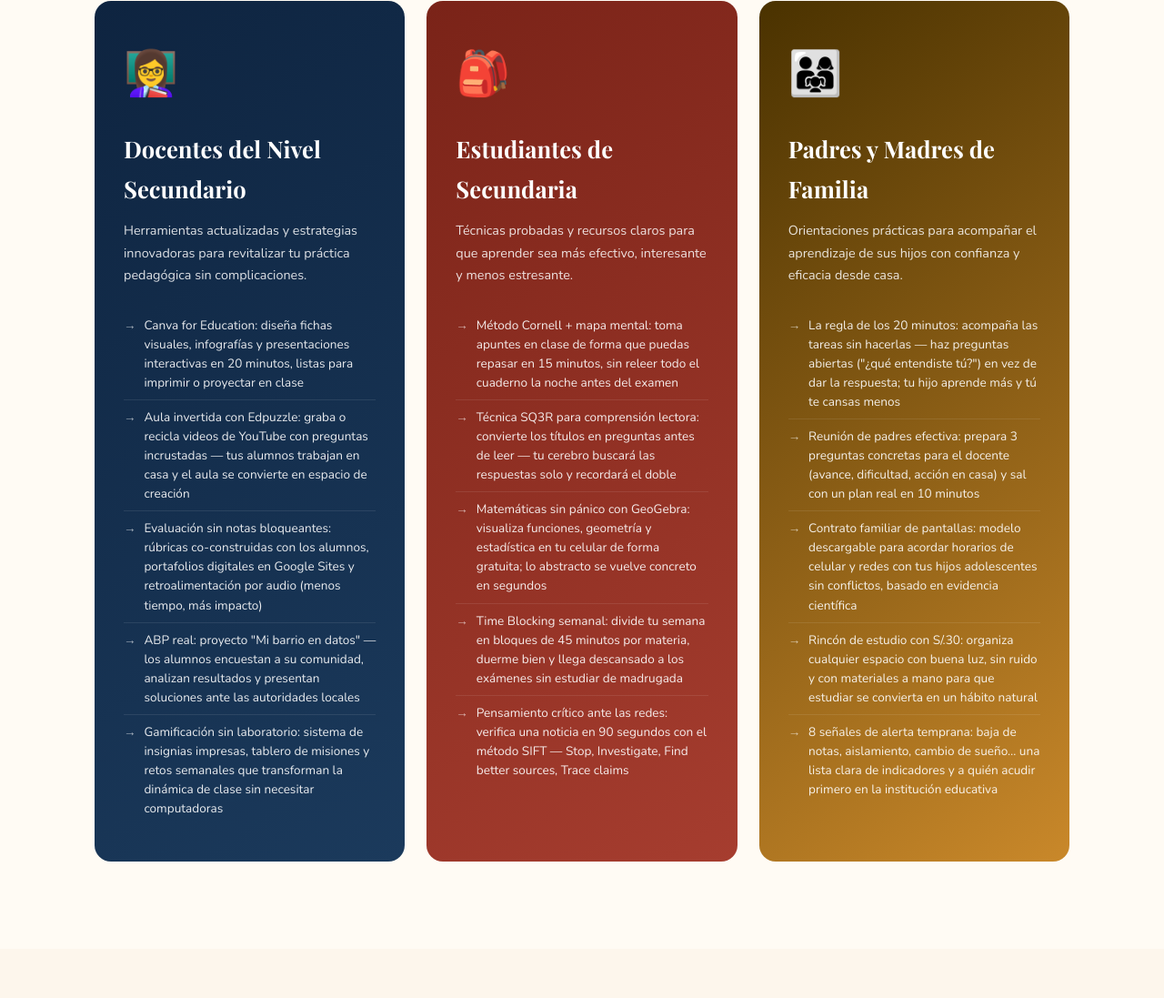
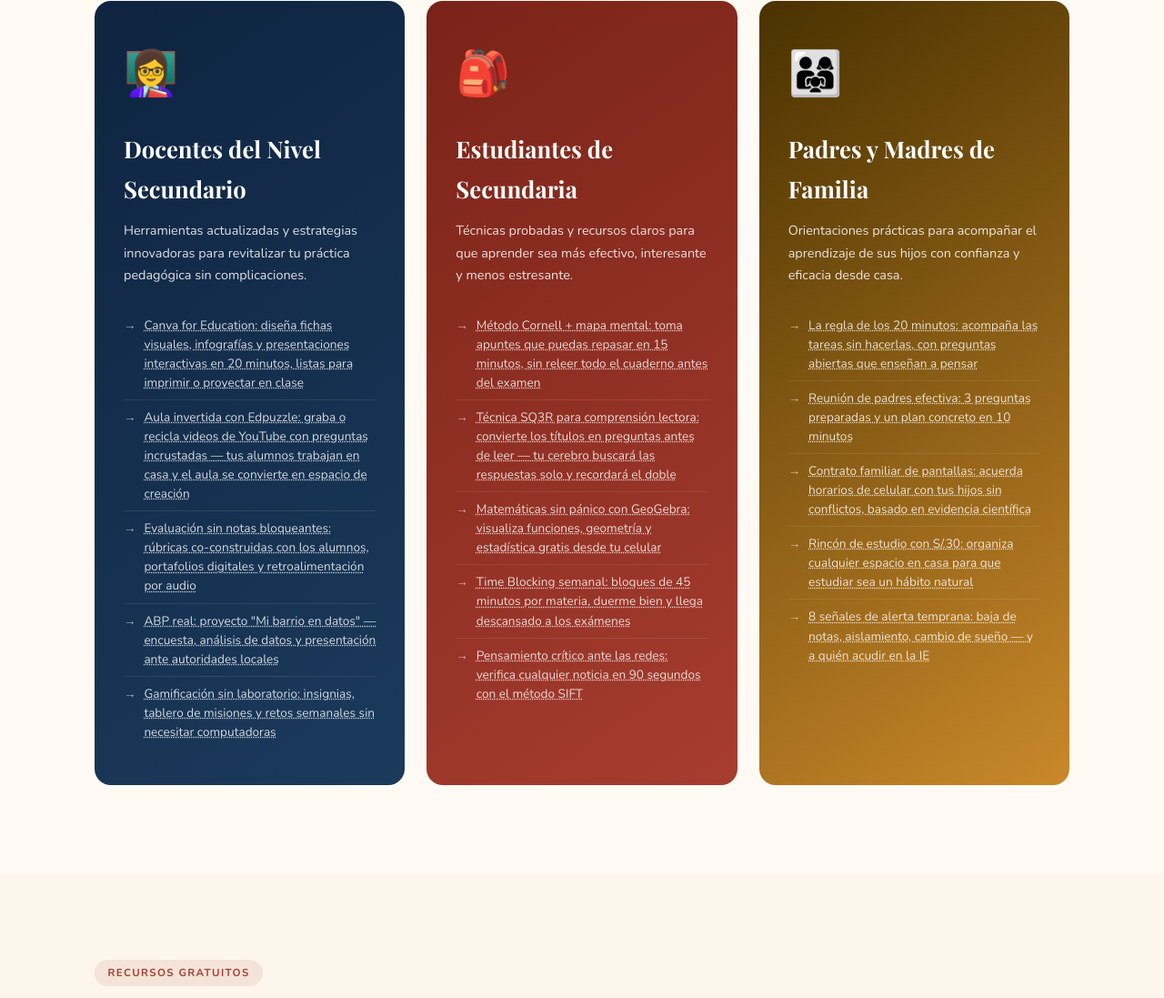
Before and after one commit to khairdidact/acutis-pedagogia, a plain HTML site: page index.html in a window 1280 px wide. Shown: the part 2177-3274 px from the top of the page at 91% size. Drawn offline with nearby package versions, Linux system fonts and the light colour scheme; a web font is replaced by a local one.

Commit message:
Update index.html

```diff
--- a/index.html
+++ b/index.html
@@ -773,11 +773,11 @@
         <h3>Docentes del Nivel Secundario</h3>
         <p>Herramientas actualizadas y estrategias innovadoras para revitalizar tu práctica pedagógica sin complicaciones.</p>
         <ul class="audience-list">
-          <li>Canva for Education: diseña fichas visuales, infografías y presentaciones interactivas en 20 minutos, listas para imprimir o proyectar en clase</li>
-          <li>Aula invertida con Edpuzzle: graba o recicla videos de YouTube con preguntas incrustadas — tus alumnos trabajan en casa y el aula se convierte en espacio de creación</li>
-          <li>Evaluación sin notas bloqueantes: rúbricas co-construidas con los alumnos, portafolios digitales en Google Sites y retroalimentación por audio (menos tiempo, más impacto)</li>
-          <li>ABP real: proyecto "Mi barrio en datos" — los alumnos encuestan a su comunidad, analizan resultados y presentan soluciones ante las autoridades locales</li>
-          <li>Gamificación sin laboratorio: sistema de insignias impresas, tablero de misiones y retos semanales que transforman la dinámica de clase sin necesitar computadoras</li>
+          <li><a href="canva-education.html" style="color:rgba(255,255,255,.9);text-decoration:underline dotted">Canva for Education: diseña fichas visuales, infografías y presentaciones interactivas en 20 minutos, listas para imprimir o proyectar en clase</a></li>
+          <li><a href="aula-invertida-edpuzzle.html" style="color:rgba(255,255,255,.9);text-decoration:underline dotted">Aula invertida con Edpuzzle: graba o recicla videos de YouTube con preguntas incrustadas — tus alumnos trabajan en casa y el aula se convierte en espacio de creación</a></li>
+          <li><a href="evaluacion-sin-notas.html" style="color:rgba(255,255,255,.9);text-decoration:underline dotted">Evaluación sin notas bloqueantes: rúbricas co-construidas con los alumnos, portafolios digitales y retroalimentación por audio</a></li>
+          <li><a href="abp-real.html" style="color:rgba(255,255,255,.9);text-decoration:underline dotted">ABP real: proyecto "Mi barrio en datos" — encuesta, análisis de datos y presentación ante autoridades locales</a></li>
+          <li><a href="gamificacion-sin-laboratorio.html" style="color:rgba(255,255,255,.9);text-decoration:underline dotted">Gamificación sin laboratorio: insignias, tablero de misiones y retos semanales sin necesitar computadoras</a></li>
         </ul>
       </div>
 
@@ -786,11 +786,11 @@
         <h3>Estudiantes de Secundaria</h3>
         <p>Técnicas probadas y recursos claros para que aprender sea más efectivo, interesante y menos estresante.</p>
         <ul class="audience-list">
-          <li>Método Cornell + mapa mental: toma apuntes en clase de forma que puedas repasar en 15 minutos, sin releer todo el cuaderno la noche antes del examen</li>
-          <li>Técnica SQ3R para comprensión lectora: convierte los títulos en preguntas antes de leer — tu cerebro buscará las respuestas solo y recordará el doble</li>
-          <li>Matemáticas sin pánico con GeoGebra: visualiza funciones, geometría y estadística en tu celular de forma gratuita; lo abstracto se vuelve concreto en segundos</li>
-          <li>Time Blocking semanal: divide tu semana en bloques de 45 minutos por materia, duerme bien y llega descansado a los exámenes sin estudiar de madrugada</li>
-          <li>Pensamiento crítico ante las redes: verifica una noticia en 90 segundos con el método SIFT — Stop, Investigate, Find better sources, Trace claims</li>
+          <li><a href="cornell-mapa-mental.html" style="color:rgba(255,255,255,.9);text-decoration:underline dotted">Método Cornell + mapa mental: toma apuntes que puedas repasar en 15 minutos, sin releer todo el cuaderno antes del examen</a></li>
+          <li><a href="tecnica-sq3r.html" style="color:rgba(255,255,255,.9);text-decoration:underline dotted">Técnica SQ3R para comprensión lectora: convierte los títulos en preguntas antes de leer — tu cerebro buscará las respuestas solo y recordará el doble</a></li>
+          <li><a href="geogebra-matematicas.html" style="color:rgba(255,255,255,.9);text-decoration:underline dotted">Matemáticas sin pánico con GeoGebra: visualiza funciones, geometría y estadística gratis desde tu celular</a></li>
+          <li><a href="time-blocking.html" style="color:rgba(255,255,255,.9);text-decoration:underline dotted">Time Blocking semanal: bloques de 45 minutos por materia, duerme bien y llega descansado a los exámenes</a></li>
+          <li><a href="pensamiento-critico-redes.html" style="color:rgba(255,255,255,.9);text-decoration:underline dotted">Pensamiento crítico ante las redes: verifica cualquier noticia en 90 segundos con el método SIFT</a></li>
         </ul>
       </div>
 
@@ -799,11 +799,11 @@
         <h3>Padres y Madres de Familia</h3>
         <p>Orientaciones prácticas para acompañar el aprendizaje de sus hijos con confianza y eficacia desde casa.</p>
         <ul class="audience-list">
-          <li>La regla de los 20 minutos: acompaña las tareas sin hacerlas — haz preguntas abiertas ("¿qué entendiste tú?") en vez de dar la respuesta; tu hijo aprende más y tú te cansas menos</li>
-          <li>Reunión de padres efectiva: prepara 3 preguntas concretas para el docente (avance, dificultad, acción en casa) y sal con un plan real en 10 minutos</li>
-          <li>Contrato familiar de pantallas: modelo descargable para acordar horarios de celular y redes con tus hijos adolescentes sin conflictos, basado en evidencia científica</li>
-          <li>Rincón de estudio con S/.30: organiza cualquier espacio con buena luz, sin ruido y con materiales a mano para que estudiar se convierta en un hábito natural</li>
-          <li>8 señales de alerta temprana: baja de notas, aislamiento, cambio de sueño… una lista clara de indicadores y a quién acudir primero en la institución educativa</li>
+          <li><a href="regla-20-minutos.html" style="color:rgba(255,255,255,.9);text-decoration:underline dotted">La regla de los 20 minutos: acompaña las tareas sin hacerlas, con preguntas abiertas que enseñan a pensar</a></li>
+          <li><a href="reunion-padres-efectiva.html" style="color:rgba(255,255,255,.9);text-decoration:underline dotted">Reunión de padres efectiva: 3 preguntas preparadas y un plan concreto en 10 minutos</a></li>
+          <li><a href="contrato-familiar-pantallas.html" style="color:rgba(255,255,255,.9);text-decoration:underline dotted">Contrato familiar de pantallas: acuerda horarios de celular con tus hijos sin conflictos, basado en evidencia científica</a></li>
+          <li><a href="rincon-estudio.html" style="color:rgba(255,255,255,.9);text-decoration:underline dotted">Rincón de estudio con S/.30: organiza cualquier espacio en casa para que estudiar sea un hábito natural</a></li>
+          <li><a href="senales-alerta-temprana.html" style="color:rgba(255,255,255,.9);text-decoration:underline dotted">8 señales de alerta temprana: baja de notas, aislamiento, cambio de sueño — y a quién acudir en la IE</a></li>
         </ul>
       </div>
 
```
